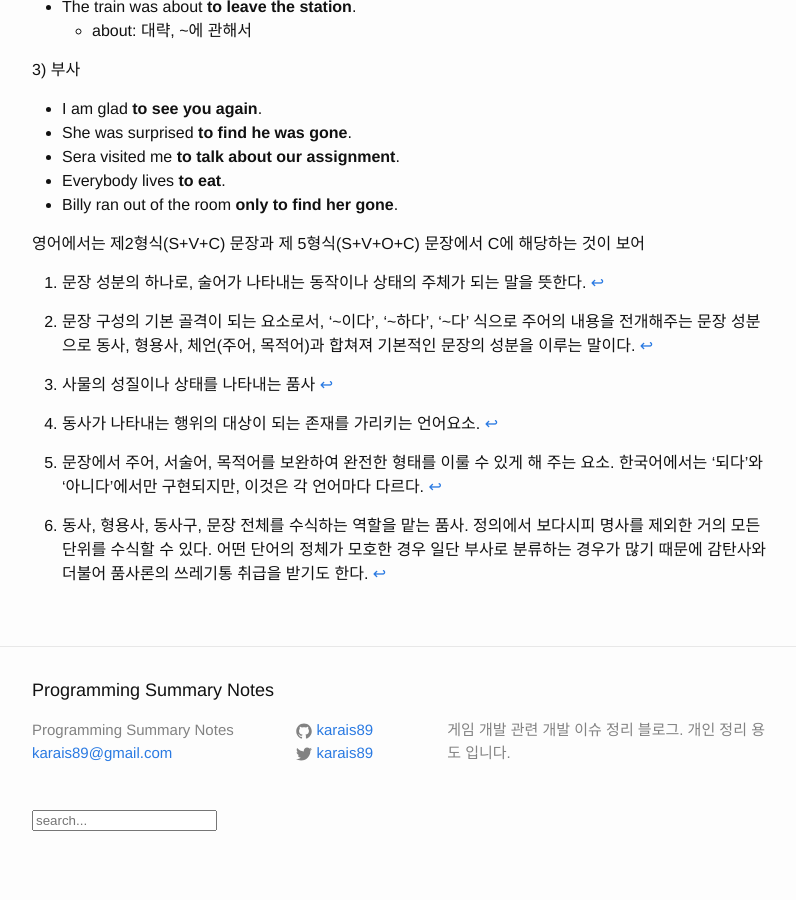
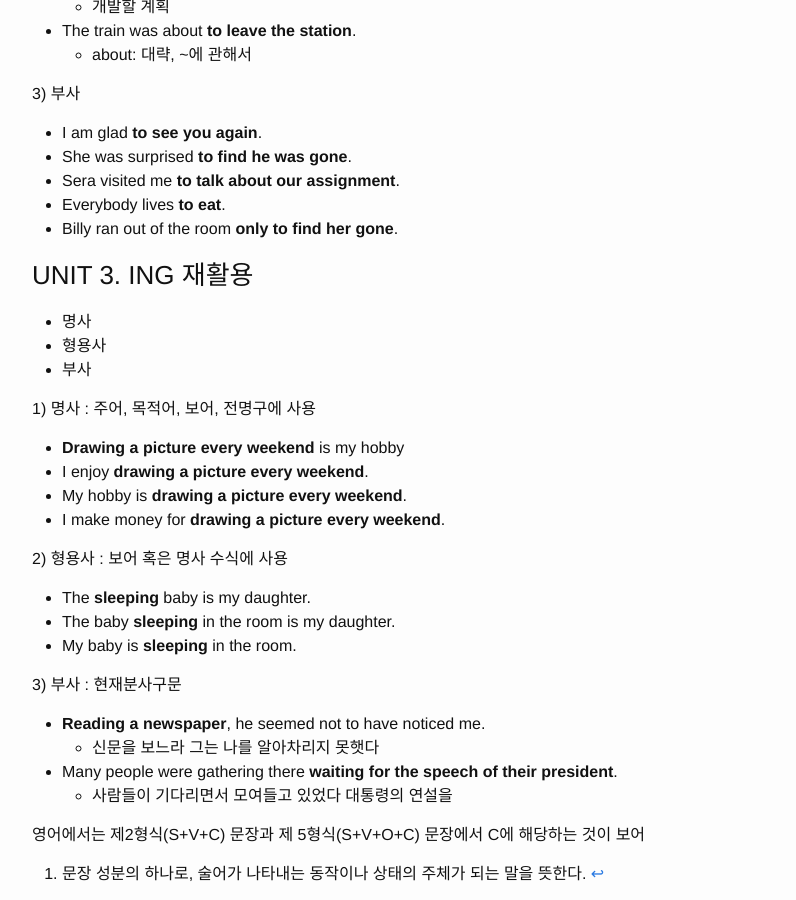
Before and after one commit to karais89/karais89.github.io_back, a Jekyll site: the page built from _posts/2018-12-14-hanmadiro-part-0.markdown, in a window 1280 px wide and 900 px high, scrolled down 15342 px. Shown: the whole window, without its empty margins (238-1034 px from the left). Built offline with Jekyll 4.4.1, drawn with Linux system fonts in a browser that asks for light colours; comment, search, counter and statistics services are not loaded.

Commit message:
UNIT 3. ING 재활용

```diff
--- a/_posts/2018-12-14-hanmadiro-part-0.markdown
+++ b/_posts/2018-12-14-hanmadiro-part-0.markdown
@@ -617,6 +617,28 @@ eat
 - Everybody lives **to eat**.
 - Billy ran out of the room **only to find her gone**.
 
+### UNIT 3. ING 재활용
+
+- 명사
+- 형용사
+- 부사
+
+1) 명사 : 주어, 목적어, 보어, 전명구에 사용
+- **Drawing a picture every weekend** is my hobby
+- I enjoy **drawing a picture every weekend**.
+- My hobby is **drawing a picture every weekend**.
+- I make money for **drawing a picture every weekend**.
+
+2) 형용사 : 보어 혹은 명사 수식에 사용
+- The **sleeping** baby is my daughter.
+- The baby **sleeping** in the room is my daughter.
+- My baby is **sleeping** in the room.
+
+3) 부사 : 현재분사구문
+- **Reading a newspaper**, he seemed not to have noticed me.
+    - 신문을 보느라 그는 나를 알아차리지 못햇다
+- Many people were gathering there **waiting for the speech of their president**.
+    - 사람들이 기다리면서 모여들고 있었다 대통령의 연설을
 
 [^1]: 문장 성분의 하나로, 술어가 나타내는 동작이나 상태의 주체가 되는 말을 뜻한다.
 
```
